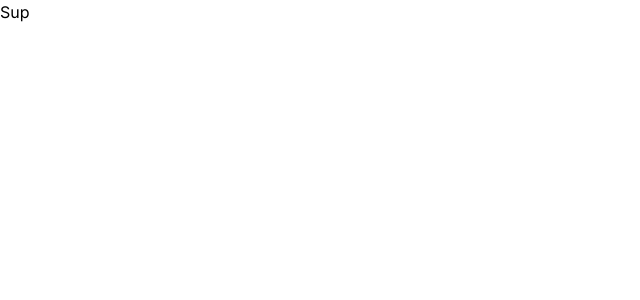
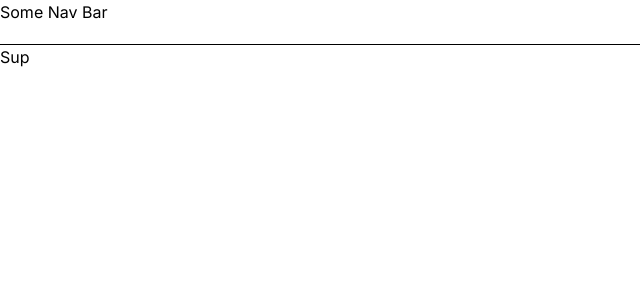
Before and after one commit to KennedyMungai/another_basic_nextjs_tut, a Next.js app: page / in a window 1280 px wide. Shown: the top 300 px of the page, without its empty margins (0-640 px from the left). Built offline with nearby package versions, Linux system fonts and the light colour scheme.

Commit message:
Created a Nav inside the layout file

```diff
--- a/app/layout.tsx
+++ b/app/layout.tsx
@@ -16,7 +16,12 @@ export default function RootLayout({
 }) {
   return (
     <html lang="en" suppressHydrationWarning>
-      <body className={inter.className}>{children}</body>
+      <body className={inter.className}>
+        <nav className='pb-5 border-b border-black'>
+          <h1>Some Nav Bar</h1>
+        </nav>
+        {children}
+      </body>
     </html>
   )
 }
```
